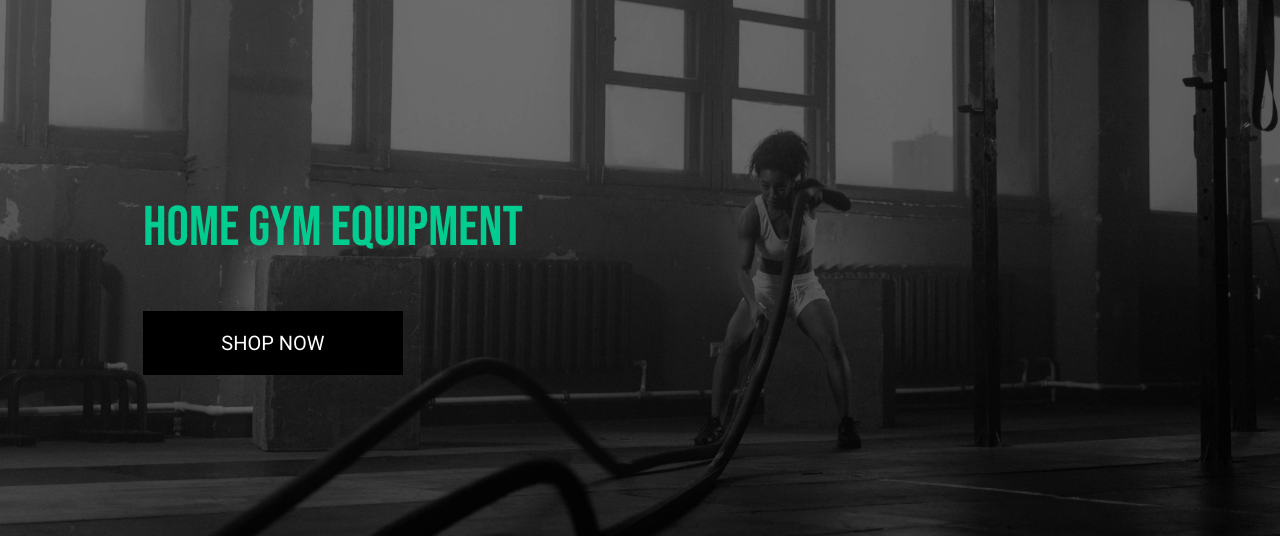
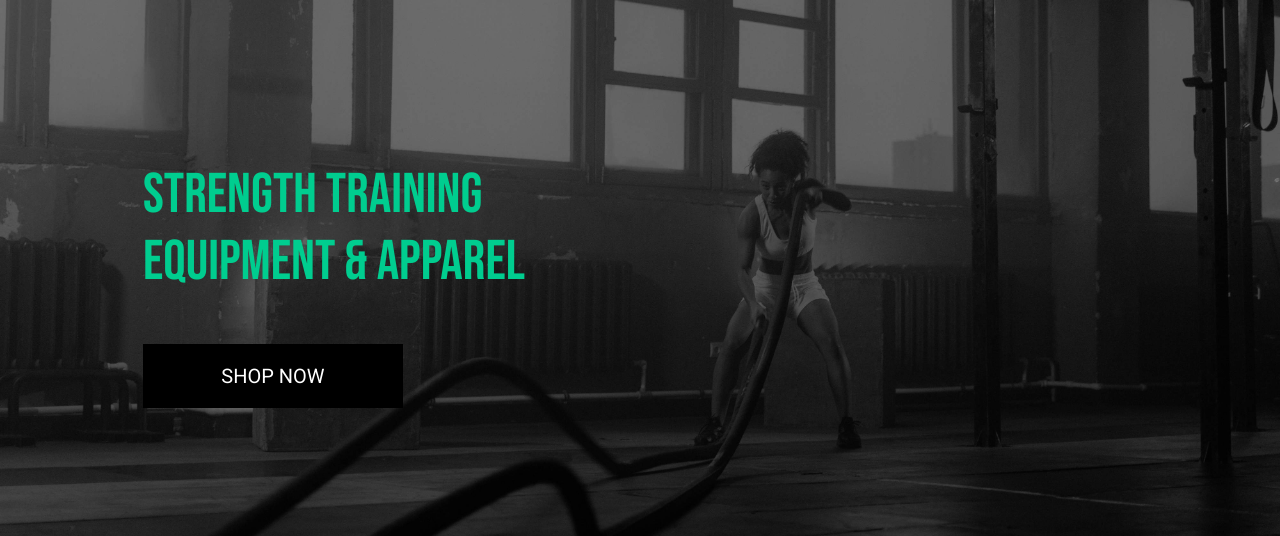
Before and after one commit to develosi/factor_fitness, a Django app: page / in a window 1280 px wide. Shown: the part 173-709 px from the top of the page. Run offline with Django 3.2, Linux system fonts and the light colour scheme; some libraries are stand-ins or nearby versions.

Commit message:
Update text for main homepage banner

```diff
--- a/home/templates/home/index.html
+++ b/home/templates/home/index.html
@@ -14,7 +14,7 @@
         <div class="row h-100">
             <div class="col-7 col-md-6 my-auto">
                 <h1 class="display-4 logo-font text-green">
-                    Home Gym Equipment
+                    Strength Training Equipment & Apparel
                 </h1>
                 <div class="my-5">
                     <h4>
```
